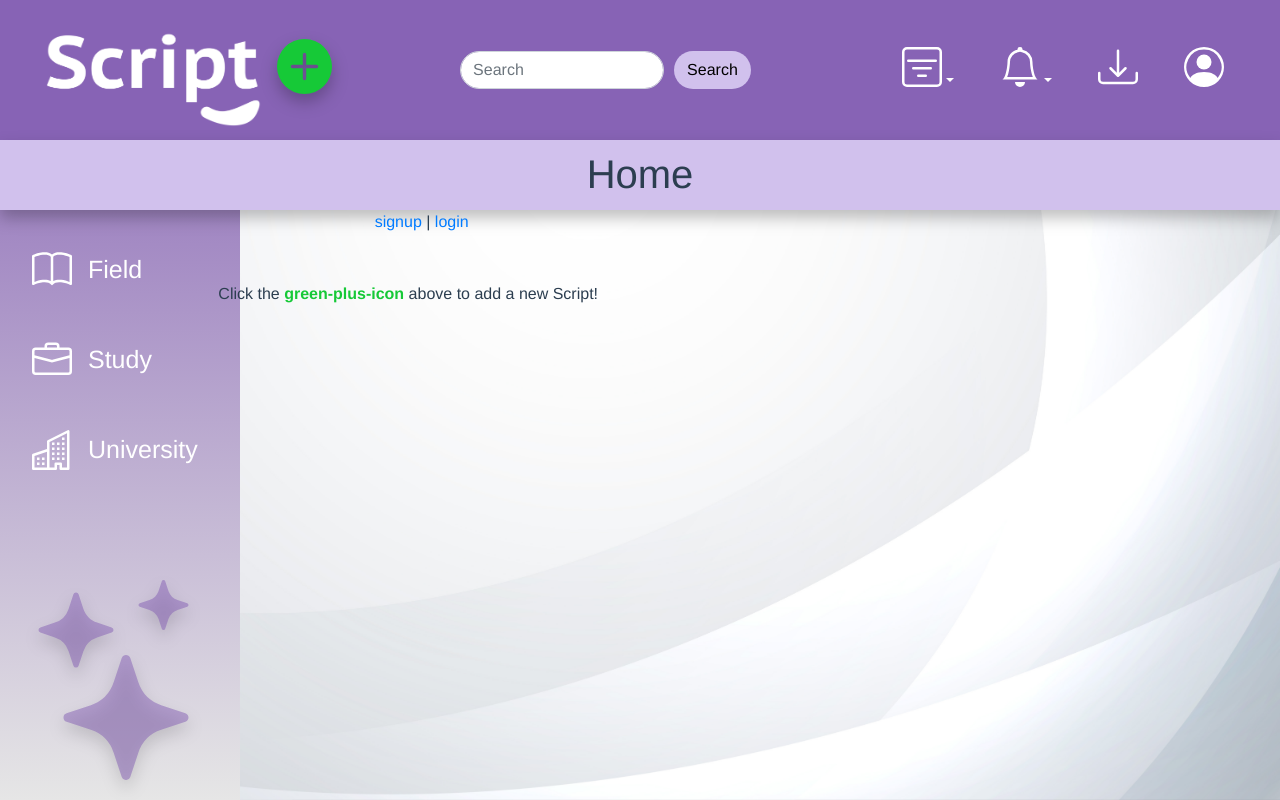
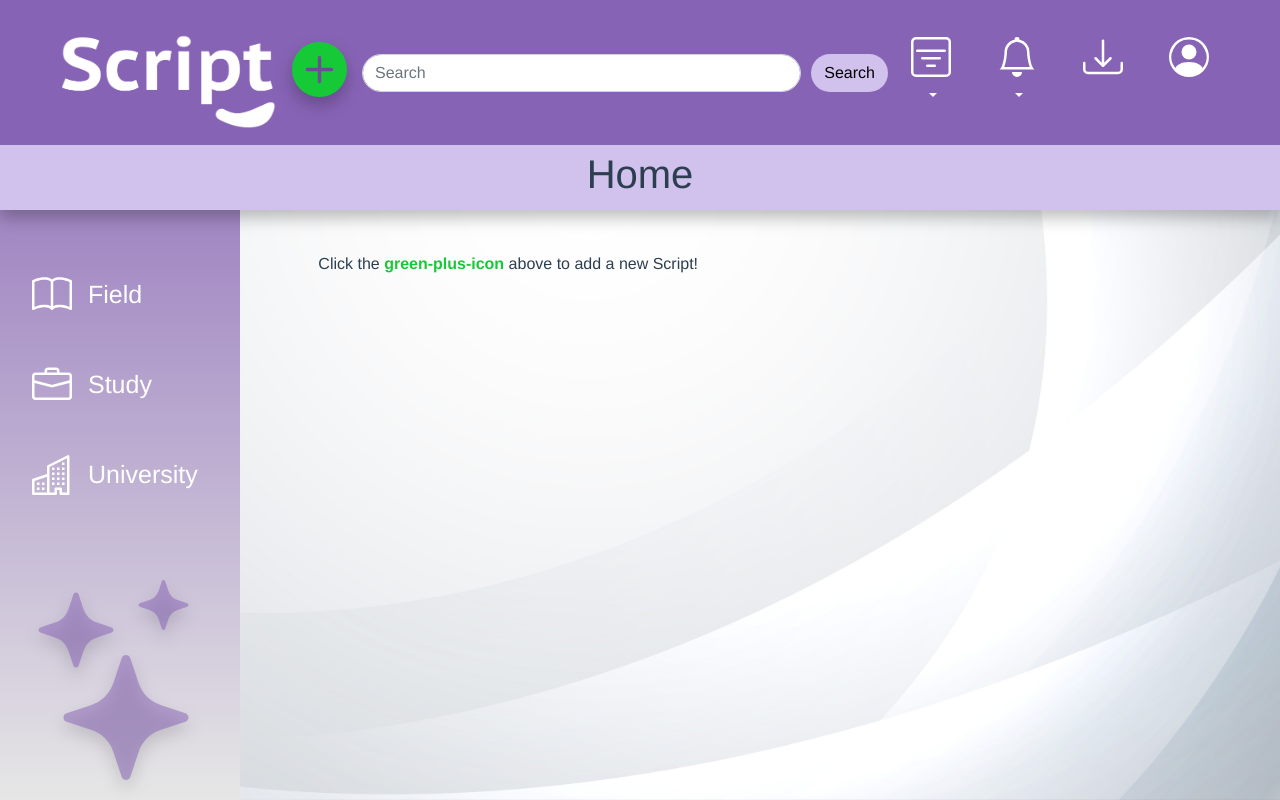
Before and after one commit to KajaRado7/Scripto-frontend, a Vue app: page / in a window 1280 px wide. Built offline with nearby package versions, Linux system fonts and the light colour scheme.

Commit message:
TopNav fix + LeftNav buttons fix + Views content fix + Toggler

```diff
--- a/src/App.vue
+++ b/src/App.vue
@@ -3,10 +3,20 @@
     <!---TopNav--------------------------------------------------------->
     <div id="topNav">
       <nav class="navbar navbar-expand-lg topNav">
-        <div
-          class="navbar-collapse collapse w-68 order-1 order-md-0 dual-collapse2"
+        <div class="container-fluid">
+          <button
+            class="navbar-toggler"
+            type="button"
+            data-bs-toggle="collapse"
+            data-bs-target="#navbarTogglerDemo01"
+            aria-controls="navbarTogglerDemo01"
+            aria-expanded="false"
+            aria-label="Toggle navigation"
           >
-          <ul class="navbar-nav mr-auto">
+            <span class="navbar-toggler-icon"></span>
+          </button>
+          <div class="collapse navbar-collapse" id="navbarTogglerDemo01">
+            <ul class="navbar-nav mr-auto logoPlus">
               <li class="nav-item logo">
                 <router-link to="/">
                   <a
@@ -48,21 +58,9 @@
                 </router-link>
               </li>
             </ul>
-        </div>
-        <button
-          class="navbar-toggler"
-          type="button"
-          data-bs-toggle="collapse"
-          data-bs-target="#navbarTogglerDemo02"
-          aria-controls="navbarTogglerDemo02"
-          aria-expanded="false"
-          aria-label="Toggle navigation"
-        >
-          <span class="navbar-toggler-icon"></span>
-        </button>
-        <div class="mx-auto">
+
             <!--searchBar ( u doradi )-->
-          <form class="search d-flex">
+            <form class="search d-flex mx-auto">
               <input
                 class="form-control "
                 type="Search..."
@@ -74,10 +72,8 @@
               </button>
             </form>
             <!--searchBar ( u doradi )-->
-        </div>
 
-        <div class="navbar-collapse collapse w-68 order-3 dual-collapse2">
-          <ul class="navbar-nav ml-auto">
+            <ul class="navbar-nav me-auto mb-2 mb-lg-0">
               <li class="nav-item dropdown rightIcons">
                 <a
                   class="nav-link dropdown-toggle"
@@ -201,6 +197,7 @@
                 </router-link>
               </li>
             </ul>
+          </div>
         </div>
       </nav>
     </div>
@@ -381,6 +378,16 @@ export default {
 </script>
 
 <style lang="scss">
+.logoPlus {
+  padding-right: 15px;
+}
+#navbarTogglerDemo01 {
+  background-color: #8763b5;
+  border-radius: 30px;
+}
+.navbar-toggler {
+  border: solid 2px white;
+}
 .leftNavText {
   display: block;
   margin-right: 1rem;
@@ -391,21 +398,6 @@ export default {
   font-size: 28px;
   padding: 0px 10px;
 }
-
-.leftNav {
-  height: 100%;
-  width: 240px;
-  position: fixed;
-  z-index: -1; // LeftNav ide iza TopNav-a
-  top: 0;
-  left: 0;
-  background-color: #8763b5;
-  background-image: linear-gradient(#8763b5, #e6e6e6);
-  overflow-x: hidden;
-  padding-top: 220px;
-  text-align: left;
-}
-
 .leftNav a {
   padding: 8px 8px 10px 16px;
   text-decoration: none;
@@ -414,30 +406,38 @@ export default {
   display: block;
   padding-top: 15px;
 }
-
 .leftNav a:hover {
   color: #d1c1ed;
 }
 .form-control {
   border-radius: 30px;
 }
+.search {
+  justify-content: center;
+  margin: auto;
+  width: 50%;
+}
 .btnSearch {
   border-radius: 30px;
   background-color: #d1c1ed;
   margin-left: 10px;
 }
-.topNav {
-  background-color: #8763b5;
-  height: 140px;
-}
-.leftNav {
-  background-color: #8763b5;
-  height: 100%;
-}
 .logo {
   margin-left: 10px;
 }
+.topNav {
+  background-color: #8763b5;
+  height: 145px;
+  position: fixed;
+  top: 0;
+  left: 0;
+  z-index: 9999; //1.ima prednost
+  width: 100%;
+}
 .headingNav {
+  z-index: 9998; //2.ima prednost
+  top: 140px;
+  position: fixed;
   width: 100%;
   height: 70px;
   background-color: #d1c1ed;
@@ -445,6 +445,33 @@ export default {
   justify-content: center;
   text-align: center;
   filter: drop-shadow(0px 8px 8px rgba(0, 0, 0, 0.25));
+}
+.leftNav {
+  height: 100%;
+  width: 240px;
+  position: fixed;
+  z-index: 9997; //3.ima prednost
+  top: 0;
+  left: 0;
+  background-color: #8763b5;
+  background-image: linear-gradient(#8763b5, #e6e6e6);
+  overflow-x: hidden;
+  padding-top: 245px;
+  text-align: left;
+}
+.nav-link {
+  color: white;
+}
+.dropdown-menu {
+  border-radius: 30px;
+  height: 91px;
+  border: 3px solid;
+  border-color: #8763b5;
+  background-color: #d1c1ed;
+  filter: drop-shadow(0px 8px 8px rgba(0, 0, 0, 0.25));
+}
+.dropdown-item {
+  border-radius: 30px;
 }
 //---ikone------------------------//
 .bi-stars {
@@ -473,26 +500,7 @@ export default {
   color: white;
 }
 //---ikone------------------------//
-.nav-link {
-  color: white;
-}
-.btn-search {
-  border-radius: 30px;
-  background-color: #d1c1ed;
-  margin-left: 10px;
-  margin-right: 10px;
-}
-.dropdown-menu {
-  border-radius: 30px;
-  height: 91px;
-  border: 3px solid;
-  border-color: #8763b5;
-  background-color: #d1c1ed;
-  filter: drop-shadow(0px 8px 8px rgba(0, 0, 0, 0.25));
-}
-.dropdown-item {
-  border-radius: 30px;
-}
+
 body {
   background-image: url('~@/assets/background.jpg');
   background-repeat: no-repeat;
--- a/src/views/Add Script.vue
+++ b/src/views/Add Script.vue
@@ -1,7 +1,7 @@
 <template>
   <div class="row">
     <div class="col-2"></div>
-    <div class="col-8" style="text-align:justify;">
+    <div class="col-8 mainContent" style="text-align:justify;">
       <br />
       <br />
 
@@ -154,6 +154,10 @@
   </div>
 </template>
 <style scoped>
+.mainContent {
+  margin-top: 180px;
+  margin-left: 100px;
+}
 .inputPic {
   height: 150px;
   background: #d1c1ed6b;
--- a/src/views/Field.vue
+++ b/src/views/Field.vue
@@ -1,7 +1,7 @@
 <template>
   <div class="row">
     <div class="col-2"></div>
-    <div class="col-8" style="text-align:justify;">
+    <div class="col-8 mainContent" style="text-align:justify;">
       <br />
       <br />
       <div class="buttonContainer1">
@@ -112,6 +112,10 @@
 </template>
 
 <style scoped>
+.mainContent {
+  margin-top: 180px;
+  margin-left: 100px;
+}
 .item1 {
   order: 3;
   flex-grow: 2;
--- a/src/views/Home.vue
+++ b/src/views/Home.vue
@@ -1,7 +1,7 @@
 <template>
   <div class="row">
     <div class="col-2"></div>
-    <div class="col-8" style="text-align:justify;">
+    <div class="col-8 mainContent" style="text-align:justify;">
       <br />
       <br />
       <p>
@@ -13,3 +13,9 @@
     <div class="col-2"></div>
   </div>
 </template>
+<style scoped>
+.mainContent {
+  margin-top: 180px;
+  margin-left: 100px;
+}
+</style>
--- a/src/views/My Account.vue
+++ b/src/views/My Account.vue
@@ -1,7 +1,7 @@
 <template>
   <div class="row">
     <div class="col-2"></div>
-    <div class="col-8" style="text-align:justify;max-width: 500px;">
+    <div class="col-8 mainContent" style="text-align:justify;max-width: 500px;">
       <br />
       <br />
       <div id="myAccount">
@@ -28,6 +28,14 @@
 </template>
 
 <style scoped>
+.mainContent {
+  margin: 0;
+  position: absolute;
+  top: 34%;
+  left: 50%;
+  margin-right: -50%;
+  transform: translate(-50%, -50%);
+}
 label {
   font-size: 23px;
   padding-bottom: 10px;
--- a/src/views/My Downloads.vue
+++ b/src/views/My Downloads.vue
@@ -1,7 +1,7 @@
 <template>
   <div class="row">
     <div class="col-2"></div>
-    <div class="col-8" style="text-align:justify;">
+    <div class="col-8 mainContent" style="text-align:justify;">
       <br />
       <br />
 
@@ -31,6 +31,10 @@ export default {
 </script>
 
 <style scoped>
+.mainContent {
+  margin-top: 180px;
+  margin-left: 100px;
+}
 hr {
   border: 1px solid;
   border-color: #8763b5;
--- a/src/views/Script.vue
+++ b/src/views/Script.vue
@@ -1,7 +1,7 @@
 <template>
   <div class="row">
     <div class="col-2"></div>
-    <div class="col-8" style="text-align:justify;">
+    <div class="col-8 mainContent" style="text-align:justify;">
       <br />
       <br />
 
@@ -183,6 +183,10 @@
 </template>
 
 <style scoped>
+.mainContent {
+  margin-top: 180px;
+  margin-left: 100px;
+}
 .btn-outline-secondary {
   border: none;
   background-color: #d1c1ed;
--- a/src/views/Search Results.vue
+++ b/src/views/Search Results.vue
@@ -1,7 +1,7 @@
 <template>
   <div class="row">
     <div class="col-2"></div>
-    <div class="col-8" style="text-align:justify;">
+    <div class="col-8 mainContent" style="text-align:justify;">
       <br />
       <br />
       <p>
@@ -11,3 +11,9 @@
     <div class="col-2"></div>
   </div>
 </template>
+<style scoped>
+.mainContent {
+  margin-top: 180px;
+  margin-left: 100px;
+}
+</style>
--- a/src/views/Study.vue
+++ b/src/views/Study.vue
@@ -1,7 +1,7 @@
 <template>
   <div class="row">
     <div class="col-2"></div>
-    <div class="col-8" style="text-align:justify;">
+    <div class="col-8 mainContent" style="text-align:justify;">
       <br />
       <br />
       <div class="buttonContainer">
@@ -22,6 +22,10 @@
 </template>
 
 <style scoped>
+.mainContent {
+  margin-top: 180px;
+  margin-left: 100px;
+}
 .item {
   order: 2;
   flex-grow: 1;
--- a/src/views/Top Downloads.vue
+++ b/src/views/Top Downloads.vue
@@ -1,7 +1,7 @@
 <template>
   <div class="row">
     <div class="col-2"></div>
-    <div class="col-8" style="text-align:justify;">
+    <div class="col-8 mainContent" style="text-align:justify;">
       <br />
       <br />
       <p>
@@ -11,3 +11,9 @@
     <div class="col-2"></div>
   </div>
 </template>
+<style scoped>
+.mainContent {
+  margin-top: 180px;
+  margin-left: 100px;
+}
+</style>
--- a/src/views/Top Ratings.vue
+++ b/src/views/Top Ratings.vue
@@ -1,7 +1,7 @@
 <template>
   <div class="row">
     <div class="col-2"></div>
-    <div class="col-8" style="text-align:justify;">
+    <div class="col-8 mainContent" style="text-align:justify;">
       <br />
       <br />
       <p>
@@ -11,3 +11,9 @@
     <div class="col-2"></div>
   </div>
 </template>
+<style scoped>
+.mainContent {
+  margin-top: 180px;
+  margin-left: 100px;
+}
+</style>
--- a/src/views/University.vue
+++ b/src/views/University.vue
@@ -1,7 +1,7 @@
 <template>
   <div class="row">
     <div class="col-2"></div>
-    <div class="col-8" style="text-align:justify;">
+    <div class="col-8 mainContent" style="text-align:justify;">
       <br />
       <br />
       <div class="buttonContainer1">
@@ -52,6 +52,10 @@
 </template>
 
 <style scoped>
+.mainContent {
+  margin-top: 180px;
+  margin-left: 100px;
+}
 .item1 {
   order: 3;
   flex-grow: 2;
```
Lines whose indentation alone changed are shown as unchanged.
